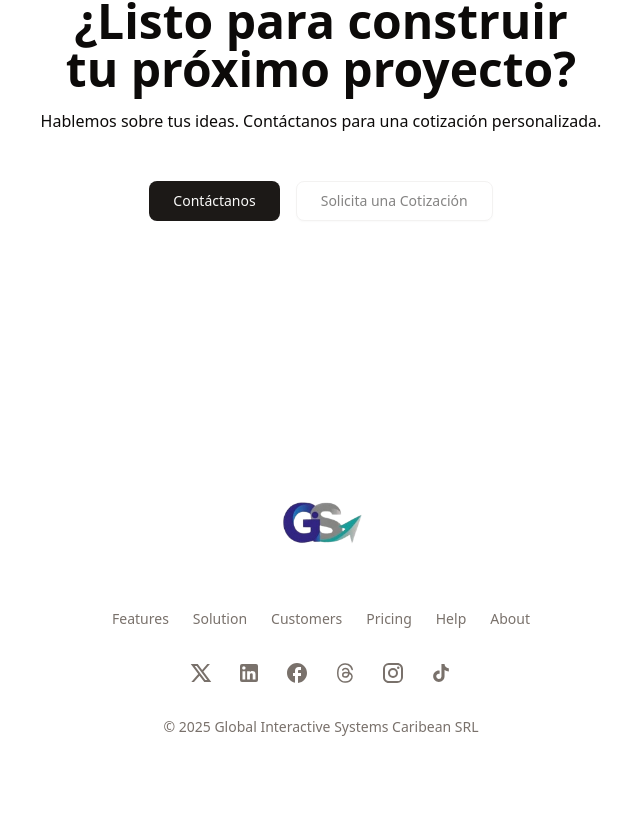
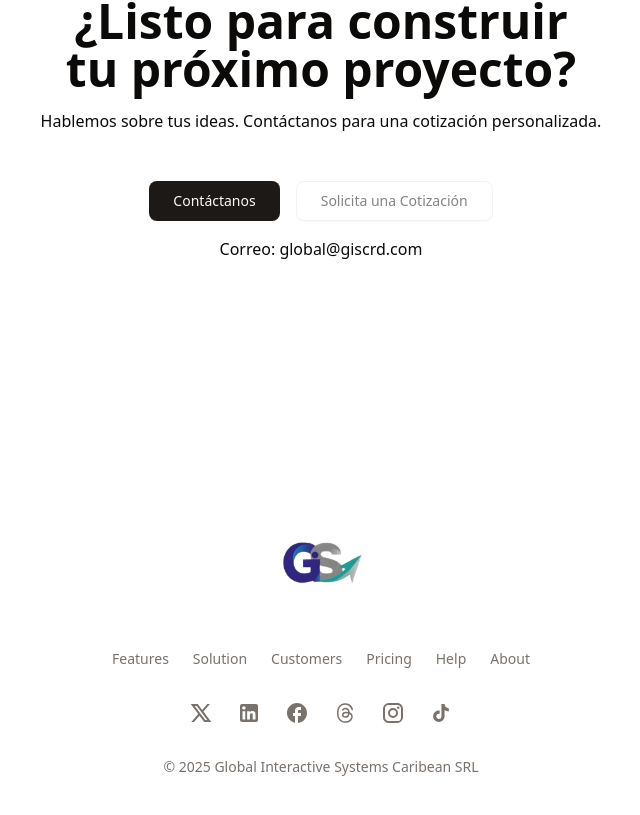
Before and after one commit to uncomic-produciones/giscRD, a Next.js app: page / in a window 1280 px wide. Shown: the part 4079-4894 px from the top of the page, without its empty margins (319-959 px from the left). Built offline with nearby package versions, Linux system fonts and the light colour scheme.

Commit message:
agregando el correo

```diff
--- a/components/call-to-action.tsx
+++ b/components/call-to-action.tsx
@@ -22,6 +22,9 @@ export default function CallToAction() {
                 <span>Solicita una Cotización</span>
             </Button>
           </div>
+          <p className="mt-4">
+  Correo: <a href="mailto:global@giscrd.com">global@giscrd.com</a>
+</p>
         </div>
       </div>
     </section>
```
